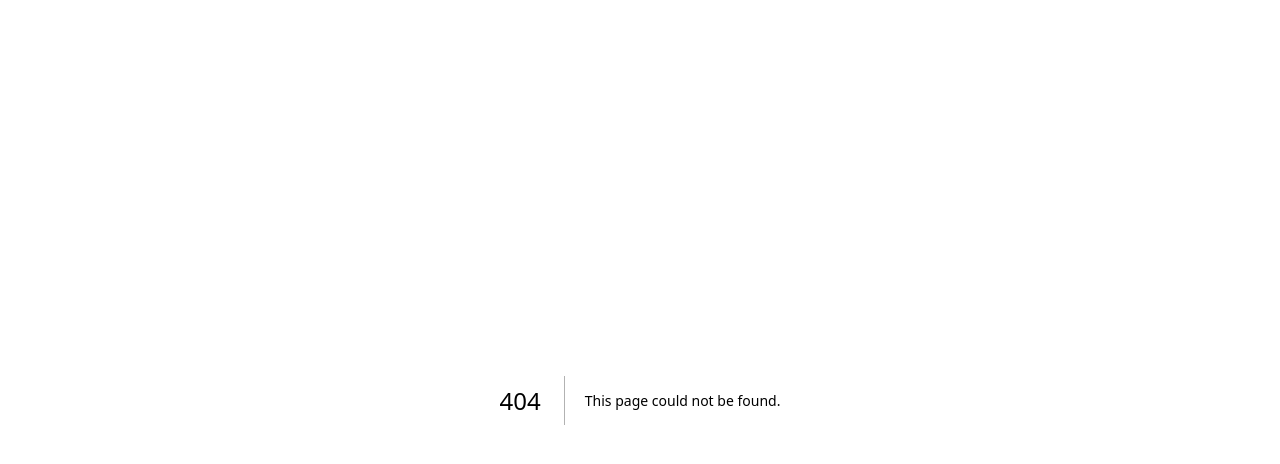
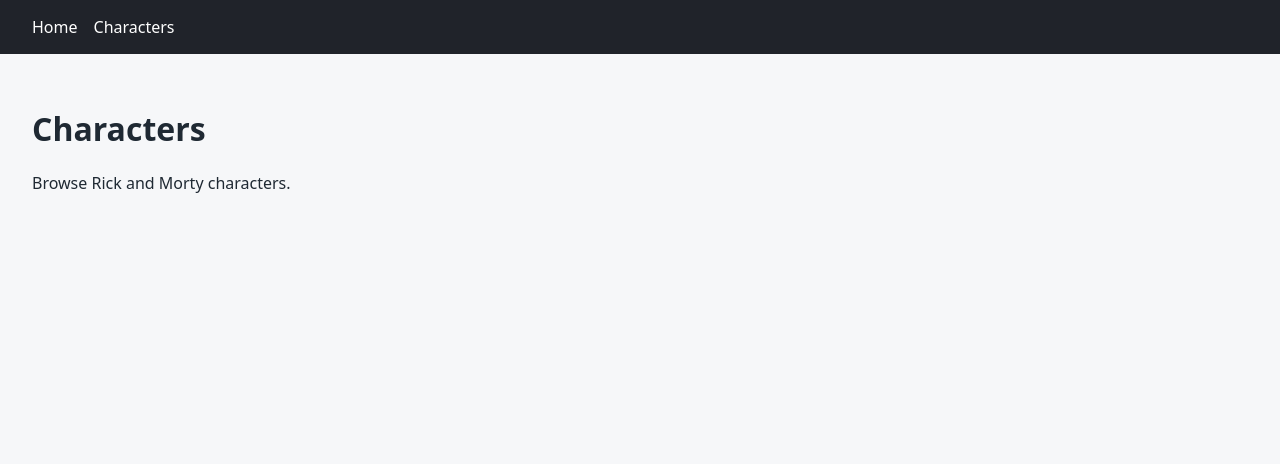
Before and after one commit to alpa32/rick-and-morty-explorer, a Next.js app: page /characters in a window 1280 px wide. Before the commit this address had no page. Shown: the top 464 px of the page. Built offline with nearby package versions, Linux system fonts and the light colour scheme.

Commit message:
chore: setup scalable folder structure

```diff
--- /dev/null
+++ b/src/app/characters/page.tsx
@@ -0,0 +1,8 @@
+export default function CharactersPage() {
+  return (
+    <main style={{ padding: "2rem" }}>
+      <h1>Characters</h1>
+      <p>Browse Rick and Morty characters.</p>
+    </main>
+  );
+}
--- a/src/app/layout.tsx
+++ b/src/app/layout.tsx
@@ -1,3 +1,4 @@
+import { AppLayout } from '@/components/layouts/AppLayout'
 import './globals.css'
 
 export const metadata = {
@@ -12,7 +13,9 @@ export default function RootLayout({
 }) {
   return (
     <html lang="en">
-      <body>{children}</body>
+      <body>
+        <AppLayout>{children}</AppLayout>
+      </body>
     </html>
   )
 }
--- a/src/app/page.tsx
+++ b/src/app/page.tsx
@@ -1,5 +1,5 @@
 import { redirect } from 'next/navigation'
 
 export default function Home() {
-  redirect('/characters')
+  return <h2>Home page</h2>
 }
--- /dev/null
+++ b/src/components/layouts/AppLayout.module.css
@@ -0,0 +1,19 @@
+.header {
+    padding: 1rem 2rem;
+    background-color: #20232a;
+  }
+
+  .nav {
+    display: flex;
+    gap: 1rem;
+  }
+
+  .link {
+    color: white;
+    text-decoration: none;
+    font-weight: 500;
+  }
+
+  .link:hover {
+    text-decoration: underline;
+  }
--- /dev/null
+++ b/src/components/layouts/AppLayout.tsx
@@ -0,0 +1,27 @@
+import Link from "next/link";
+import styles from "./AppLayout.module.css";
+
+type Props = {
+  children: React.ReactNode;
+};
+
+export function AppLayout({ children }: Props) {
+  return (
+    <>
+      <header
+       className={styles.header}
+      >
+        <nav className={styles.nav}>
+          <Link href="/" className={styles.link}>
+            Home
+          </Link>
+          <Link href="/characters" className={styles.link}>
+            Characters
+          </Link>
+        </nav>
+      </header>
+
+      {children}
+    </>
+  );
+}
```
Also changed, not shown: src/features/characters/types.ts (added), src/lib/api.ts (added).
